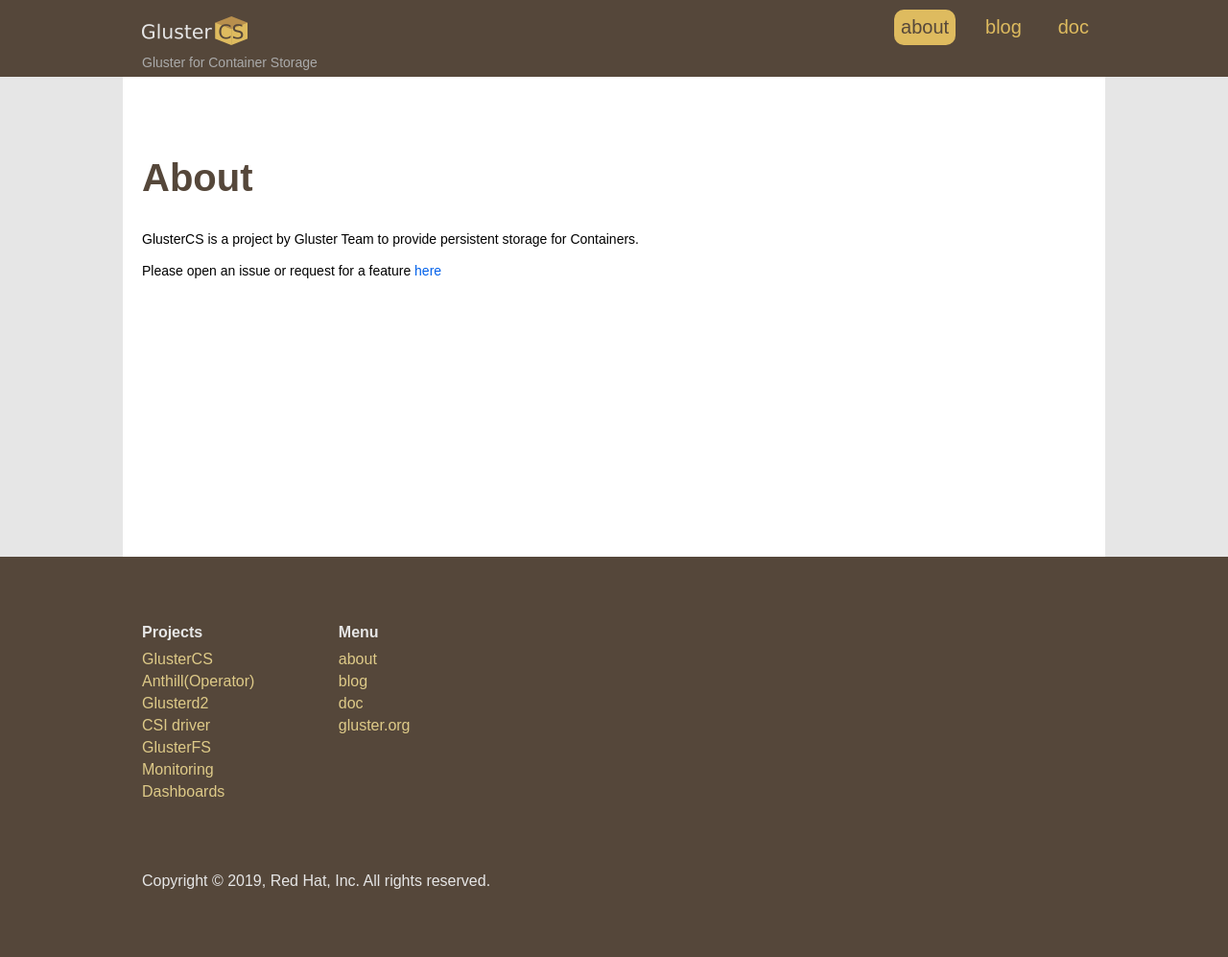
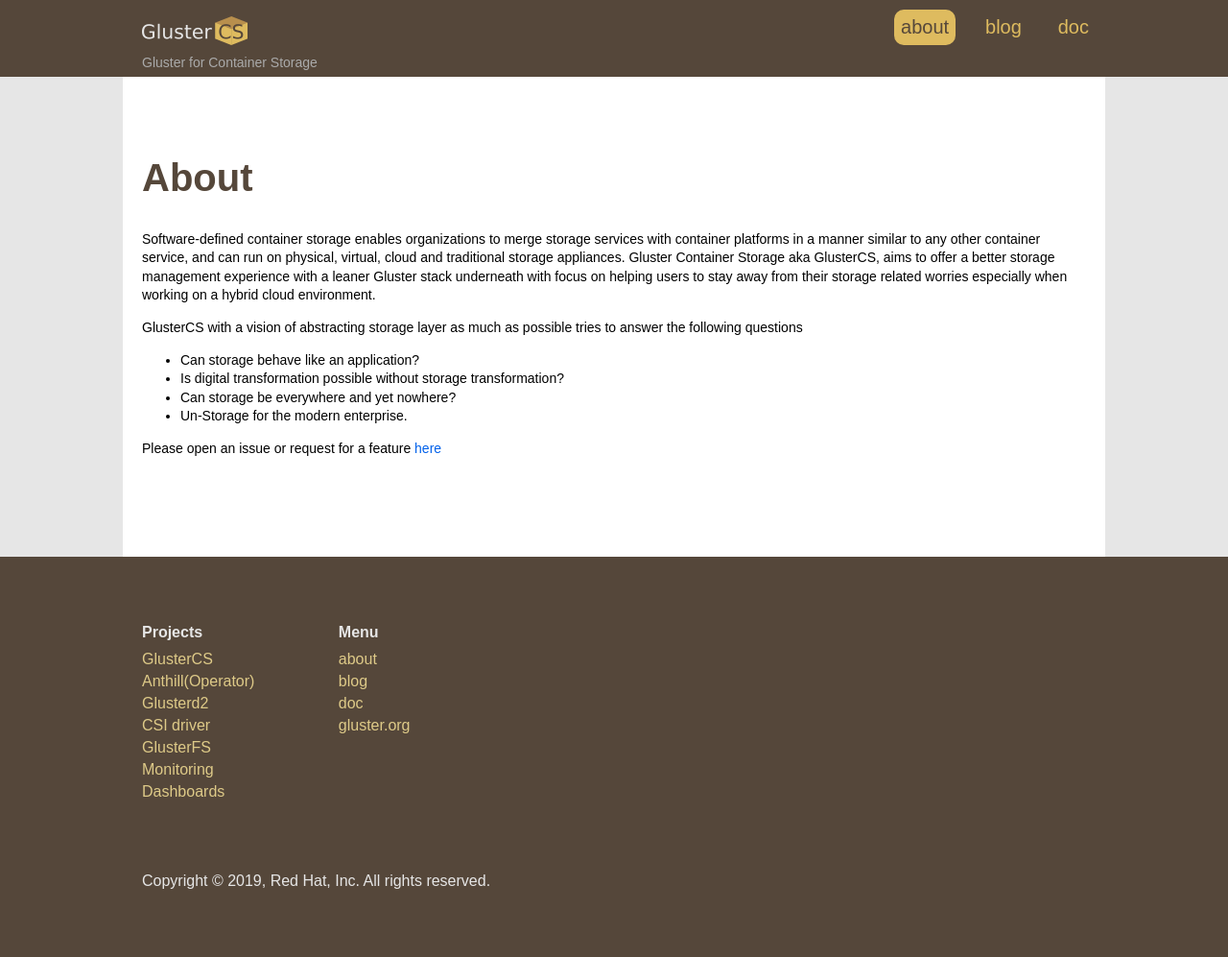
Before and after one commit to gluster/gcs, a Jekyll site: the page built from pages/about.md, in a window 1280 px wide. Shown: the whole page at 96% size. Built offline with Jekyll 4.4.1, drawn with Linux system fonts in a browser that asks for light colours.

Commit message:
Updated About page
Signed-off-by: Aravinda VK <avishwan@redhat.com>

```diff
--- a/pages/about.md
+++ b/pages/about.md
@@ -4,8 +4,22 @@ layout: page
 permalink: /about/
 ---
 
-GlusterCS is a project by Gluster Team to provide persistent storage
-for Containers.
+Software-defined container storage enables organizations to merge
+storage services with container platforms in a manner similar to any
+other container service, and can run on physical, virtual, cloud and
+traditional storage appliances. Gluster Container Storage aka
+GlusterCS, aims to offer a better storage management experience with a
+leaner Gluster stack underneath with focus on helping users to stay
+away from their storage related worries especially when working on a
+hybrid cloud environment.
+
+GlusterCS with a vision of abstracting storage layer as much as
+possible tries to answer the following questions
+
+- Can storage behave like an application?
+- Is digital transformation possible without storage transformation?
+- Can storage be everywhere and yet nowhere?
+- Un-Storage for the modern enterprise.
 
 Please open an issue or request for a feature
 [here](https://github.com/gluster/gcs/issues)
```
Also changed, not shown: pages/001-file-volumes.md (+1 -1 lines), pages/002-block-volumes.md (+1 -1 lines), pages/003-thin-arbiter.md (+1 -1 lines), 1 other file.
